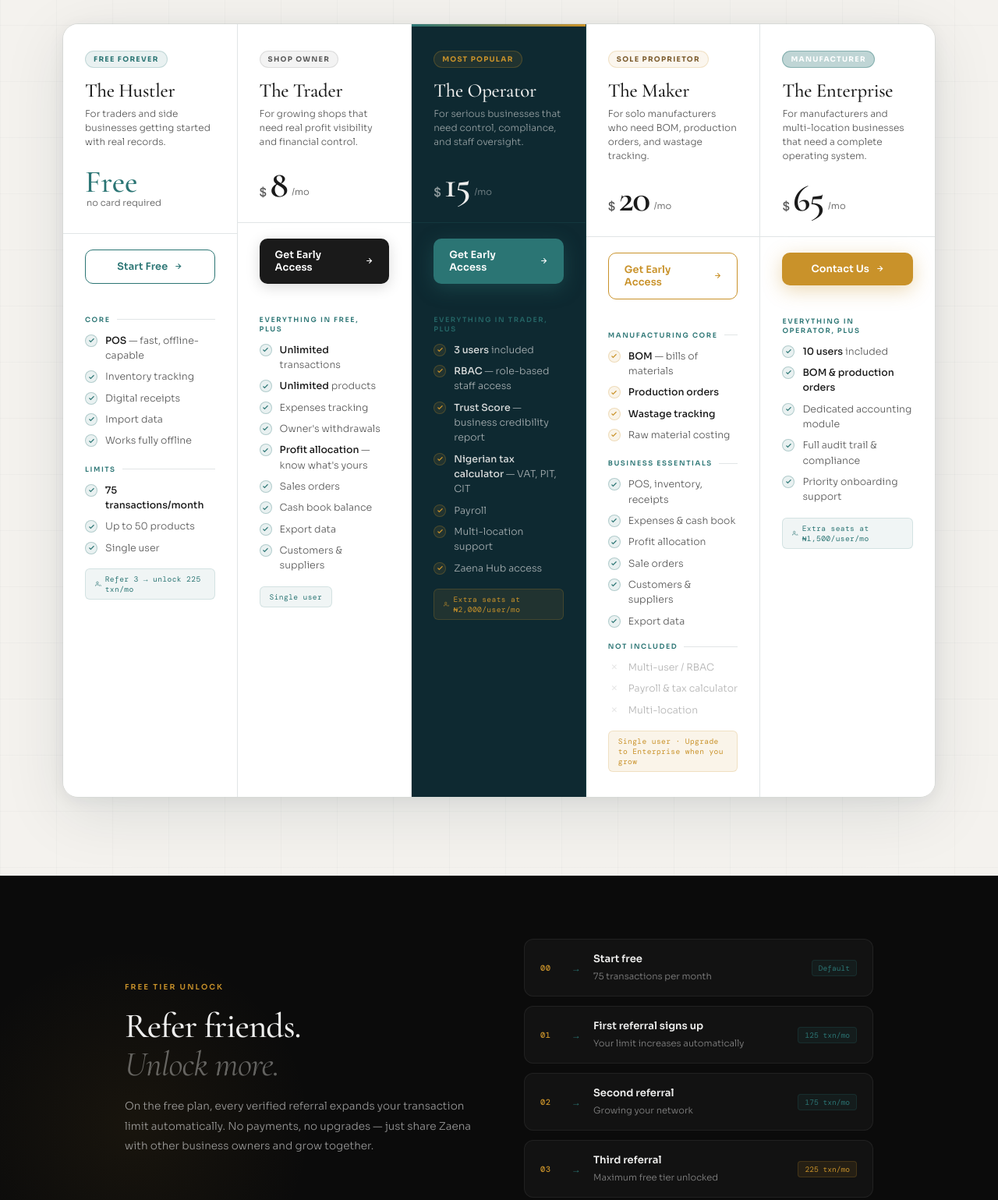
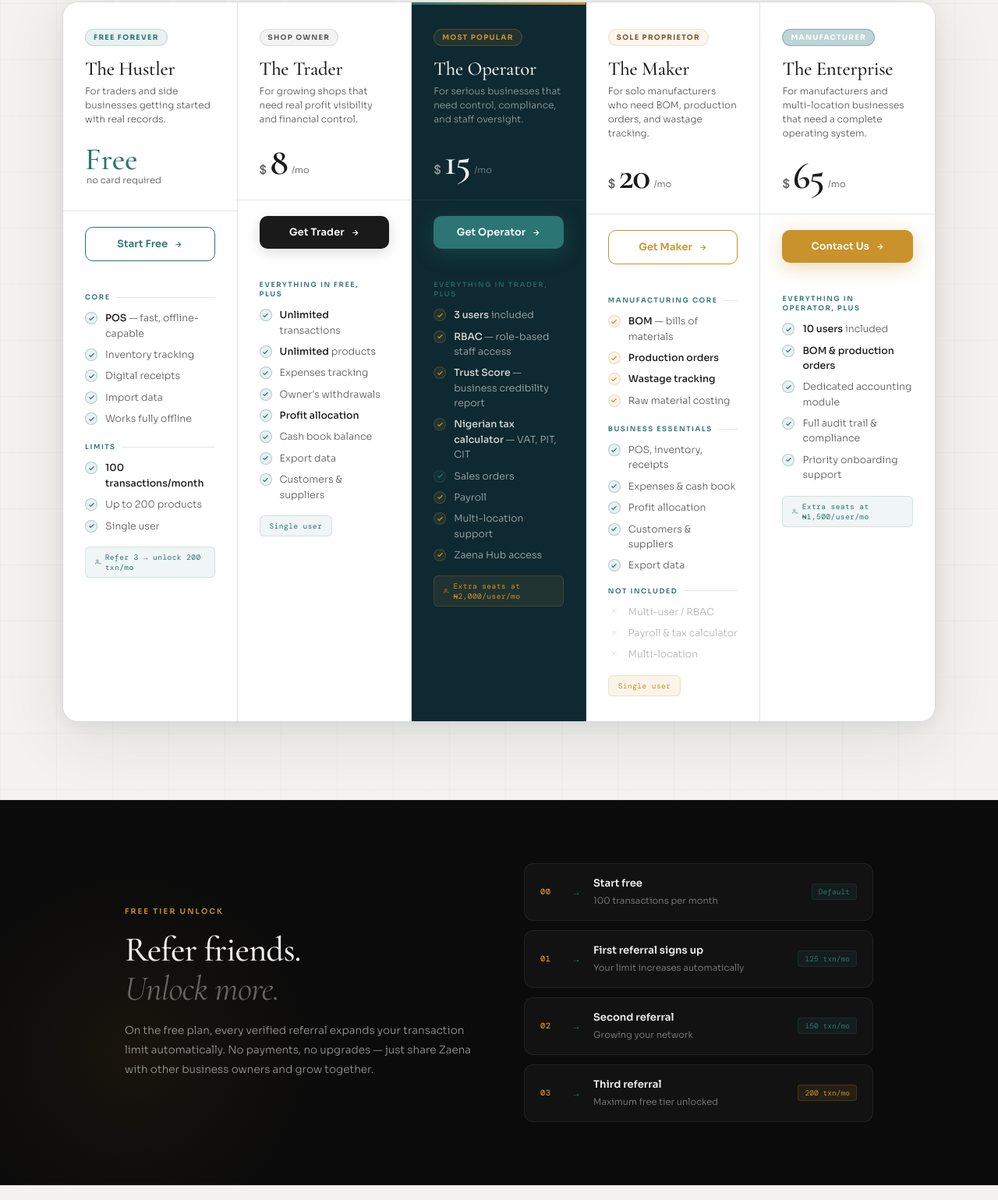
Before and after one commit to Evanometre/toledah-web, an Eleventy site: page zaena/pricing.html in a window 1280 px wide. Shown: the part 810-2349 px from the top of the page at 78% size. Built offline with nearby package versions, Linux system fonts and the light colour scheme; Eleventy itself is replaced by a stand-in of ours; files that its build step writes are made by us from their sources.

Commit message:
Add files via upload

```diff
--- a/zaena/pricing.html
+++ b/zaena/pricing.html
@@ -772,21 +772,21 @@
 
 <!-- INTL NOTE -->
 <div class="intl-note" id="intl-note" style="display:none">
-    <strong>International visitors:</strong> Prices shown in USD. Payments are processed in Nigerian Naira (NGN). Your card provider will apply the conversion at their current rate. Additional conversion fees may apply.
+    <strong></strong></strong> Prices shown in USD. Payments are processed in Nigerian Naira (NGN). Your card provider will apply the conversion at their current rate. Additional conversion fees may apply.
 </div>
 
 <!-- HERO -->
 <section class="pricing-hero">
     <div class="hero-eyebrow">
         <span class="eyebrow-dot"></span>
-        <span class="eyebrow-text">Simple, transparent pricing — in naira</span>
+        <span class="eyebrow-text">Simple, transparent pricing</span>
     </div>
     <h1 class="pricing-headline">
         Pay for what your<br>
         business <span class="gold">actually needs.</span>
     </h1>
     <p class="pricing-sub">
-        Start free. Grow when you're ready. No hidden fees, no dollar exposure, no spreadsheet to justify it.
+        Start free. Upgrade when you're ready. No hidden fees.
     </p>
 
     <div class="billing-toggle-wrap">
@@ -857,11 +857,11 @@
                     <ul class="plan-features">
                         <li class="feat">
                             <span class="feat-check check-teal"><svg width="9" height="9" viewBox="0 0 24 24" fill="none" stroke="var(--teal-bright)" stroke-width="3"><path d="M20 6L9 17l-5-5"/></svg></span>
-                            <span><strong>75 transactions/month</strong></span>
+                            <span><strong>100 transactions/month</strong></span>
                         </li>
                         <li class="feat">
                             <span class="feat-check check-teal"><svg width="9" height="9" viewBox="0 0 24 24" fill="none" stroke="var(--teal-bright)" stroke-width="3"><path d="M20 6L9 17l-5-5"/></svg></span>
-                            <span>Up to 50 products</span>
+                            <span>Up to 200 products</span>
                         </li>
                         <li class="feat">
                             <span class="feat-check check-teal"><svg width="9" height="9" viewBox="0 0 24 24" fill="none" stroke="var(--teal-bright)" stroke-width="3"><path d="M20 6L9 17l-5-5"/></svg></span>
@@ -870,7 +870,7 @@
                     </ul>
                     <div class="plan-limit-tag">
                         <svg width="10" height="10" viewBox="0 0 24 24" fill="none" stroke="currentColor" stroke-width="2"><path d="M17 21v-2a4 4 0 00-4-4H5a4 4 0 00-4 4v2"/><circle cx="9" cy="7" r="4"/><path d="M23 21v-2a4 4 0 00-3-3.87"/></svg>
-                        Refer 3 → unlock 225 txn/mo
+                        Refer 3 → unlock 200 txn/mo
                     </div>
                 </div>
             </div>
@@ -893,7 +893,7 @@
                 </div>
                 <div class="plan-cta-wrap">
                     <a href="index.html#waitlist" class="plan-cta cta-dark">
-                        Get Early Access
+                        Get Trader
                         <svg width="11" height="11" viewBox="0 0 24 24" fill="none" stroke="currentColor" stroke-width="2.5"><path d="M5 12h14M12 5l7 7-7 7"/></svg>
                     </a>
                 </div>
@@ -918,11 +918,7 @@
                         </li>
                         <li class="feat">
                             <span class="feat-check check-teal"><svg width="9" height="9" viewBox="0 0 24 24" fill="none" stroke="var(--teal-bright)" stroke-width="3"><path d="M20 6L9 17l-5-5"/></svg></span>
-                            <span><strong>Profit allocation</strong> — know what's yours</span>
-                        </li>
-                        <li class="feat">
-                            <span class="feat-check check-teal"><svg width="9" height="9" viewBox="0 0 24 24" fill="none" stroke="var(--teal-bright)" stroke-width="3"><path d="M20 6L9 17l-5-5"/></svg></span>
-                            <span>Sales orders</span>
+                            <span><strong>Profit allocation</strong></span>
                         </li>
                         <li class="feat">
                             <span class="feat-check check-teal"><svg width="9" height="9" viewBox="0 0 24 24" fill="none" stroke="var(--teal-bright)" stroke-width="3"><path d="M20 6L9 17l-5-5"/></svg></span>
@@ -959,7 +955,7 @@
                 </div>
                 <div class="plan-cta-wrap">
                     <a href="index.html#waitlist" class="plan-cta cta-solid">
-                        Get Early Access
+                        Get Operator
                         <svg width="11" height="11" viewBox="0 0 24 24" fill="none" stroke="currentColor" stroke-width="2.5"><path d="M5 12h14M12 5l7 7-7 7"/></svg>
                     </a>
                 </div>
@@ -981,6 +977,10 @@
                         <li class="feat">
                             <span class="feat-check check-gold"><svg width="9" height="9" viewBox="0 0 24 24" fill="none" stroke="var(--gold)" stroke-width="3"><path d="M20 6L9 17l-5-5"/></svg></span>
                             <span><strong>Nigerian tax calculator</strong> — VAT, PIT, CIT</span>
+                        </li>
+                                                <li class="feat">
+                            <span class="feat-check check-teal"><svg width="9" height="9" viewBox="0 0 24 24" fill="none" stroke="var(--teal-bright)" stroke-width="3"><path d="M20 6L9 17l-5-5"/></svg></span>
+                            <span>Sales orders</span>
                         </li>
                         <li class="feat">
                             <span class="feat-check check-gold"><svg width="9" height="9" viewBox="0 0 24 24" fill="none" stroke="var(--gold)" stroke-width="3"><path d="M20 6L9 17l-5-5"/></svg></span>
@@ -1020,7 +1020,7 @@
                 </div>
                 <div class="plan-cta-wrap">
                     <a href="index.html#waitlist" class="plan-cta cta-outline" style="border-color:var(--gold);color:var(--gold);">
-                        Get Early Access
+                        Get Maker
                         <svg width="11" height="11" viewBox="0 0 24 24" fill="none" stroke="currentColor" stroke-width="2.5"><path d="M5 12h14M12 5l7 7-7 7"/></svg>
                     </a>
                 </div>
@@ -1058,10 +1058,7 @@
                             <span class="feat-check check-teal"><svg width="9" height="9" viewBox="0 0 24 24" fill="none" stroke="var(--teal-bright)" stroke-width="3"><path d="M20 6L9 17l-5-5"/></svg></span>
                             <span>Profit allocation</span>
                         </li>
-                        <li class="feat">
-                            <span class="feat-check check-teal"><svg width="9" height="9" viewBox="0 0 24 24" fill="none" stroke="var(--teal-bright)" stroke-width="3"><path d="M20 6L9 17l-5-5"/></svg></span>
-                            <span>Sale orders</span>
-                        </li>
+
                         <li class="feat">
                             <span class="feat-check check-teal"><svg width="9" height="9" viewBox="0 0 24 24" fill="none" stroke="var(--teal-bright)" stroke-width="3"><path d="M20 6L9 17l-5-5"/></svg></span>
                             <span>Customers &amp; suppliers</span>
@@ -1087,7 +1084,7 @@
                         </li>
                     </ul>
                     <div class="plan-limit-tag" style="color:var(--gold);background:var(--gold-soft);border-color:rgba(201,146,42,0.2)">
-                        Single user · Upgrade to Enterprise when you grow
+                        Single user
                     </div>
                 </div>
             </div>
@@ -1163,7 +1160,7 @@
                 <span class="ref-step-arrow">→</span>
                 <div class="ref-step-text">
                     <strong>Start free</strong>
-                    <span>75 transactions per month</span>
+                    <span>100 transactions per month</span>
                 </div>
                 <span class="ref-step-badge">Default</span>
             </div>
@@ -1183,7 +1180,7 @@
                     <strong>Second referral</strong>
                     <span>Growing your network</span>
                 </div>
-                <span class="ref-step-badge">175 txn/mo</span>
+                <span class="ref-step-badge">150 txn/mo</span>
             </div>
             <div class="ref-step">
                 <span class="ref-step-num">03</span>
@@ -1192,7 +1189,7 @@
                     <strong>Third referral</strong>
                     <span>Maximum free tier unlocked</span>
                 </div>
-                <span class="ref-step-badge gold-badge">225 txn/mo</span>
+                <span class="ref-step-badge gold-badge">200 txn/mo</span>
             </div>
         </div>
     </div>
@@ -1263,7 +1260,7 @@
 </section>
 <!-- END ANOVA COMMENT OUT -->
 
-<!-- TRUST SCORE --> -->
+<!-- TRUST SCORE
 <section class="trust-score-section">
     <div class="ts-inner reveal">
         <p class="section-eyebrow">Business credibility · Free for now</p>
@@ -1290,7 +1287,7 @@
             </div>
         </div>
     </div>
-</section>
+</section> -->
 
 <!-- FAQ -->
 <section class="faq-section">
@@ -1337,10 +1334,10 @@
             </div>
             <div class="faq-item">
                 <button class="faq-q" onclick="toggleFaq(this)">
-                    Is ANOVA included in any plan?
+                    Is Nuri included in any plan?
                     <span class="faq-q-icon"><svg width="10" height="10" viewBox="0 0 24 24" fill="none" stroke="var(--teal-bright)" stroke-width="2.5"><path d="M12 5v14M5 12h14"/></svg></span>
                 </button>
-                <div class="faq-a">ANOVA is a separate add-on, not included in any base plan. It will be available to subscribers on The Operator plan and above when it launches. It will cover AI-powered forecasting, inventory optimisation, and cash flow intelligence. Pricing will be announced closer to launch.</div>
+                <div class="faq-a">Nuri is a separate add-on, not included in any base plan.</div>
             </div>
             <div class="faq-item">
                 <button class="faq-q" onclick="toggleFaq(this)">
```
